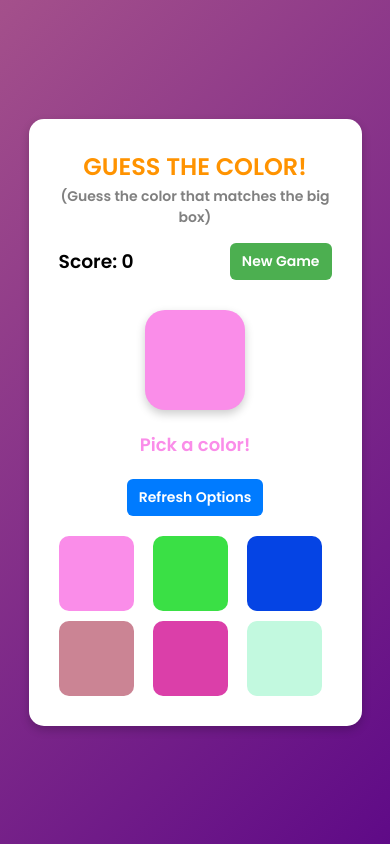
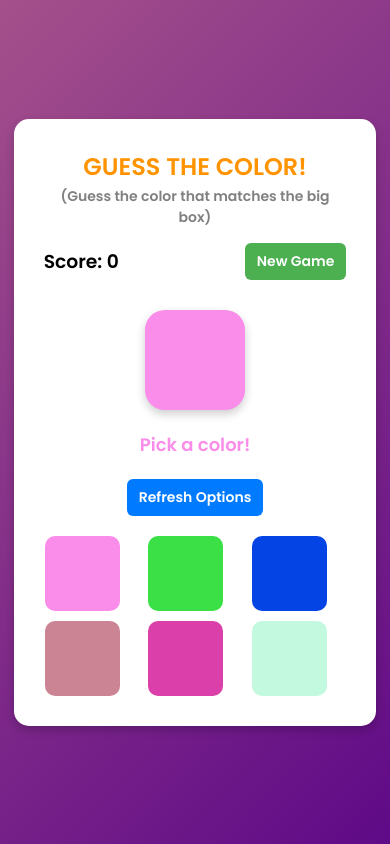
Before and after one commit to Torbex01/colorGameTask2HNG, a plain HTML site: page index.html in a window 390 px wide. Drawn offline with Linux system fonts and the light colour scheme.

Commit message:
responsiveness commit

```diff
--- a/colorGame.css
+++ b/colorGame.css
@@ -13,7 +13,7 @@ body {
     justify-content: center;
     align-items: center;
     min-height: 100vh;
-    padding: 10px;
+    /* padding: 10px; */
 }
 
 @keyframes rainbow {
@@ -40,7 +40,7 @@ h2 {
     border-radius: 15px;
     box-shadow: 0 4px 10px rgba(0, 0, 0, 0.2);
     text-align: center;
-    width: 90%;
+    width: 93%;
     max-width: 400px;
 }
 
```
